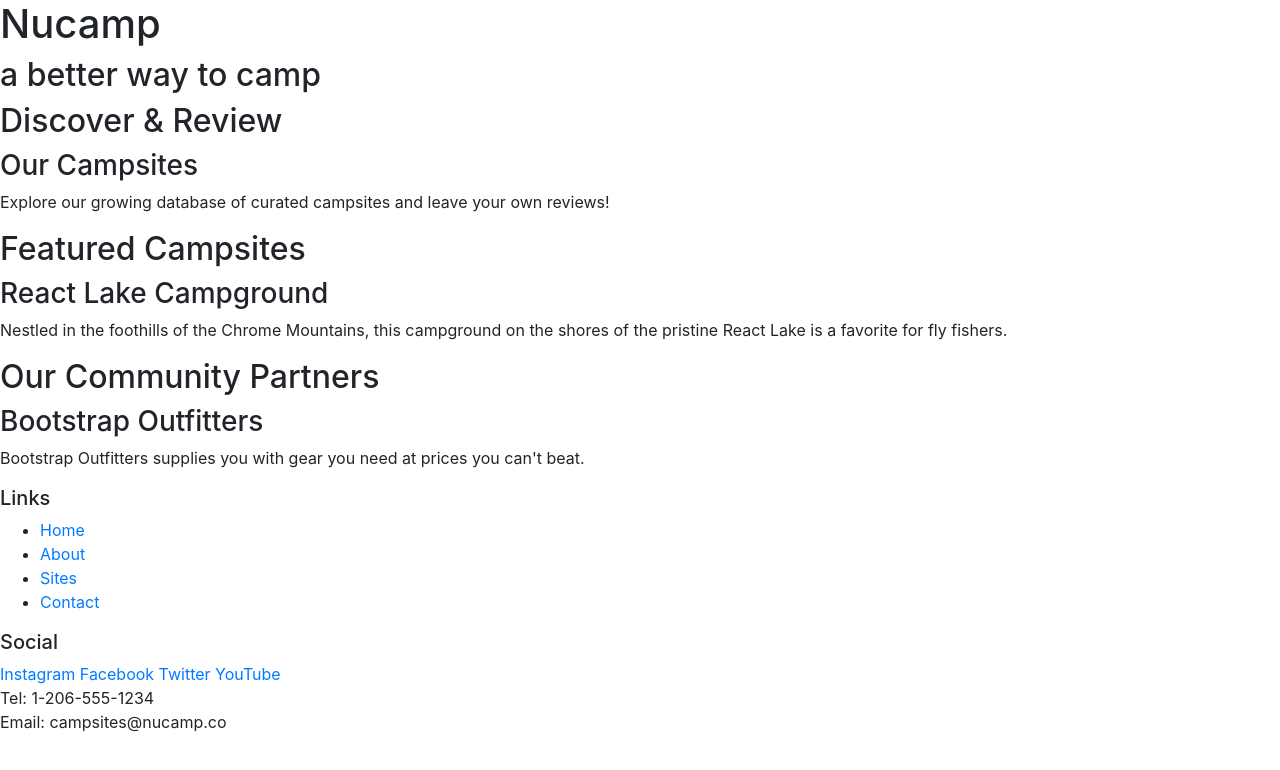
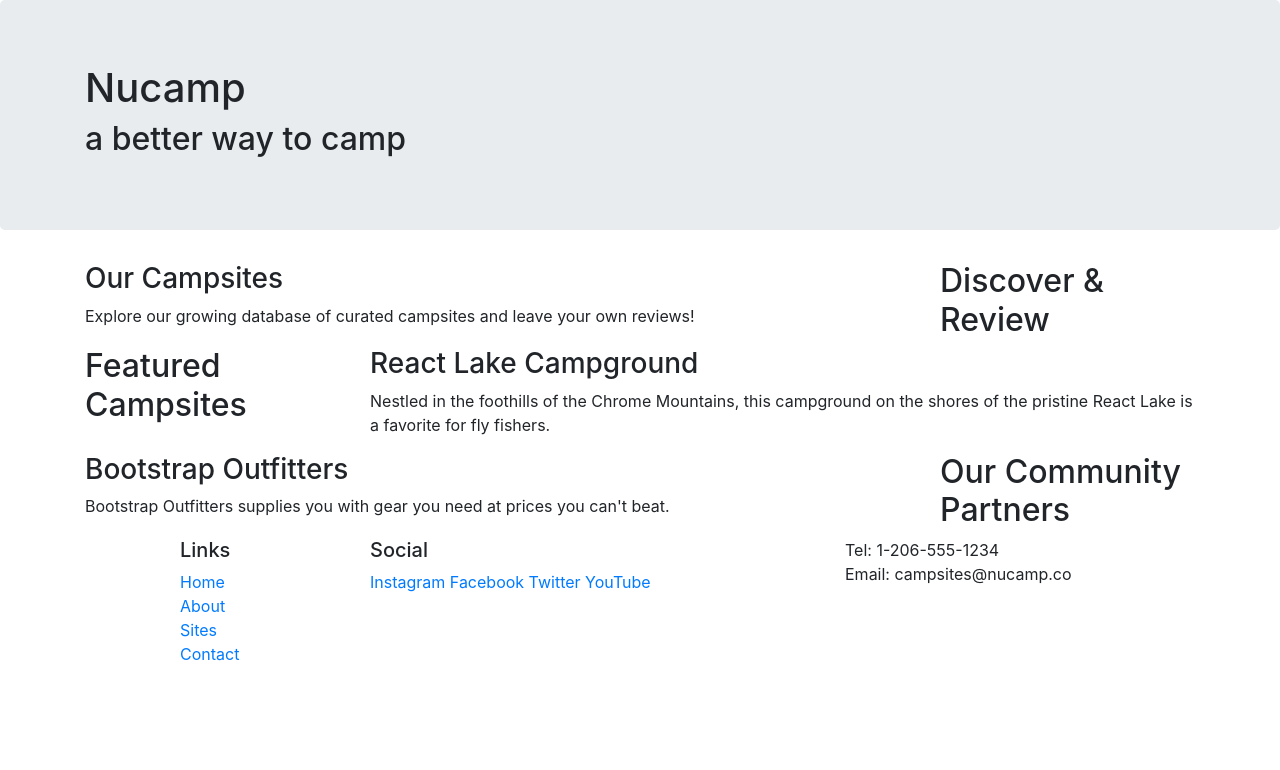
Before and after one commit to mattk24/nucamp-site, a website: page index.html in a window 1280 px wide. Drawn offline with nearby package versions, Linux system fonts and the light colour scheme.

Commit message:
Bootstrap Grid

```diff
--- a/index.html
+++ b/index.html
@@ -1,8 +1,10 @@
 <!DOCTYPE html>
 <html lang="en">
+
 <head>
     <meta charset="utf-8" />
     <meta name="viewport" content="width=device-width, initial-scale=1" />
+    <meta http-equiv="x-ua-compatible" content="ie=edge">
 
     <link rel="stylesheet" href="node_modules/bootstrap/dist/css/bootstrap.min.css" />
 
@@ -14,51 +16,74 @@
 <body>
 
 
-    <header>
-        <div>
+    <header class="jumbotron">
+        <div class="container">
+            <div class="row">
+                <div class="col">
                     <h1> Nucamp </h1>
                     <h2> a better way to camp </h2>
                 </div>
+            </div>
+        </div>
     </header>
 
-    <div>
+    <div class="container">
+        <div class="row">
+            <div class="col-sm-4 order-sm-last col-md-3">
                 <h2> Discover & Review </h2>
+            </div>
+            <div class="col">
                 <h3> Our Campsites </h3>
                 <p> Explore our growing database of curated campsites and leave your own reviews! </p>
             </div>
-
-    <div>
-        <h2> Featured Campsites </h2>
-        <h3> React Lake Campground </h3>
-        <p>Nestled in the foothills of the Chrome Mountains, this campground on the shores of the pristine React Lake is a favorite for fly fishers. </p>
         </div>
 
-    <div>
+        <div class="row">
+            <div class="col-sm-4 col-md-3">
+                <h2> Featured Campsites </h2>
+            </div>
+            <div class="col">
+                <h3> React Lake Campground </h3>
+                <p>Nestled in the foothills of the Chrome Mountains, this campground on the shores of the pristine React
+                    Lake is a favorite for fly fishers. </p>
+            </div>
+        </div>
+
+        <div class="row">
+            <div class="col-sm-4 order-sm-last col-md-3">
                 <h2> Our Community Partners </h2>
+            </div>
+            <div class="col">
                 <h3> Bootstrap Outfitters </h3>
                 <p> Bootstrap Outfitters supplies you with gear you need at prices you can't beat. </p>
             </div>
+        </div>
+    </div>
 
     <footer>
-        <div>
+        <div class="container">
+            <div class="row">
+                <div class="col-4 col-sm-2 offset-1">
                     <h5> Links </h5>
-            <ul>
-                <li> <a href="#"> Home </a>  </li>
+                    <ul class="list-unstyled">
+                        <li> <a href="#"> Home </a> </li>
                         <li> <a href="#"> About </a> </li>
                         <li> <a href="#"> Sites </a> </li>
                         <li> <a href="#"> Contact </a> </li>
                     </ul>
                 </div>
-        <div>
+                <div class="col-6 col-sm-5">
                     <h5> Social </h5>
                     <a href="http://instagram.com/"> Instagram </a>
                     <a href="http://facebook.com/"> Facebook </a>
                     <a href="http://twitter.com/"> Twitter </a>
                     <a href="http://youtube.com/"> YouTube </a>
                 </div>
-        <div>
-            Tel: 1-206-555-1234 <br>
+                <div class="col-sm-4">
+                    Tel: 1-206-555-1234 <br />
                     Email: campsites@nucamp.co
+                </div>
+            </div>
         </div>
     </footer>
 
```
Lines whose indentation alone changed are shown as unchanged.
